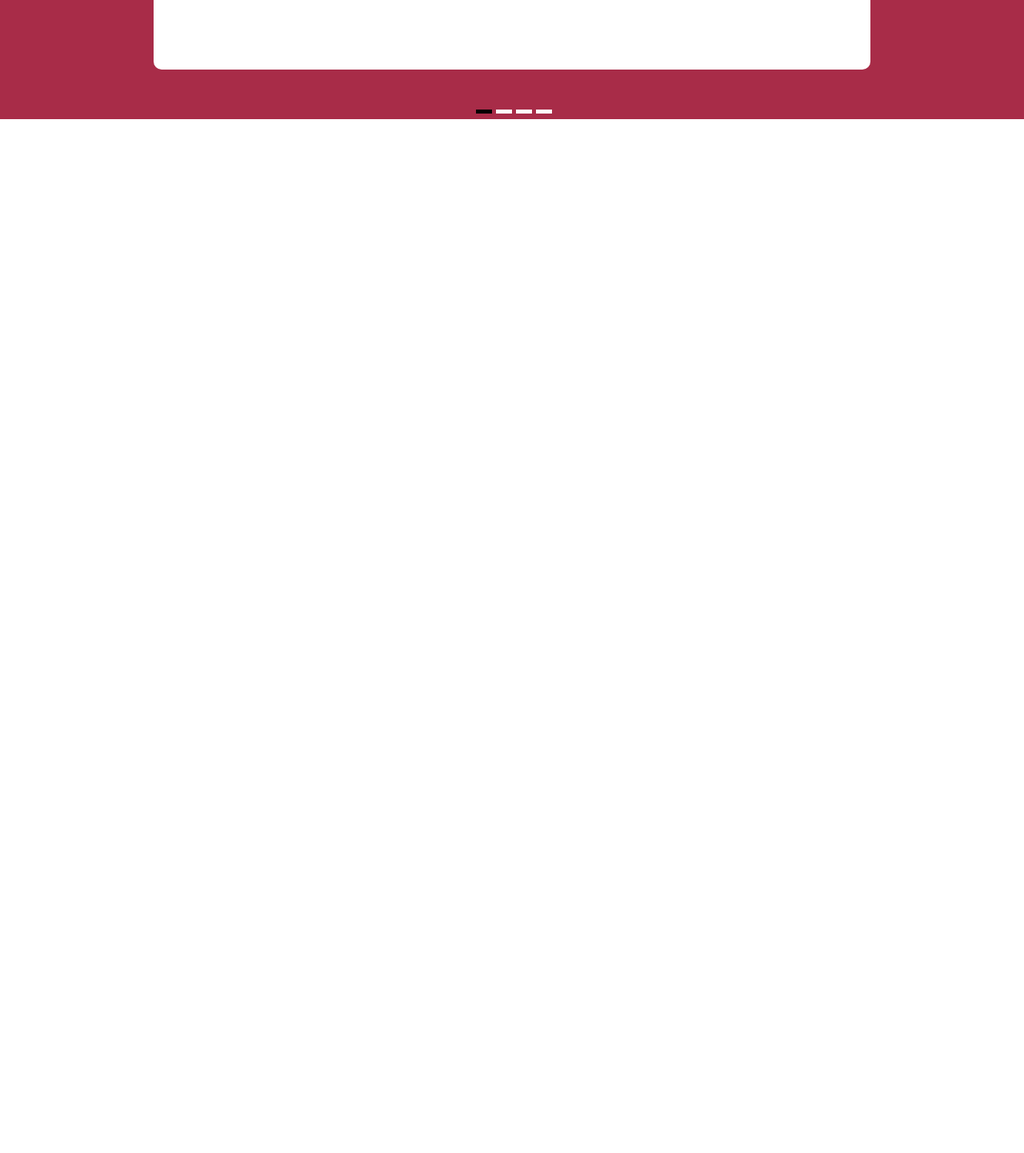
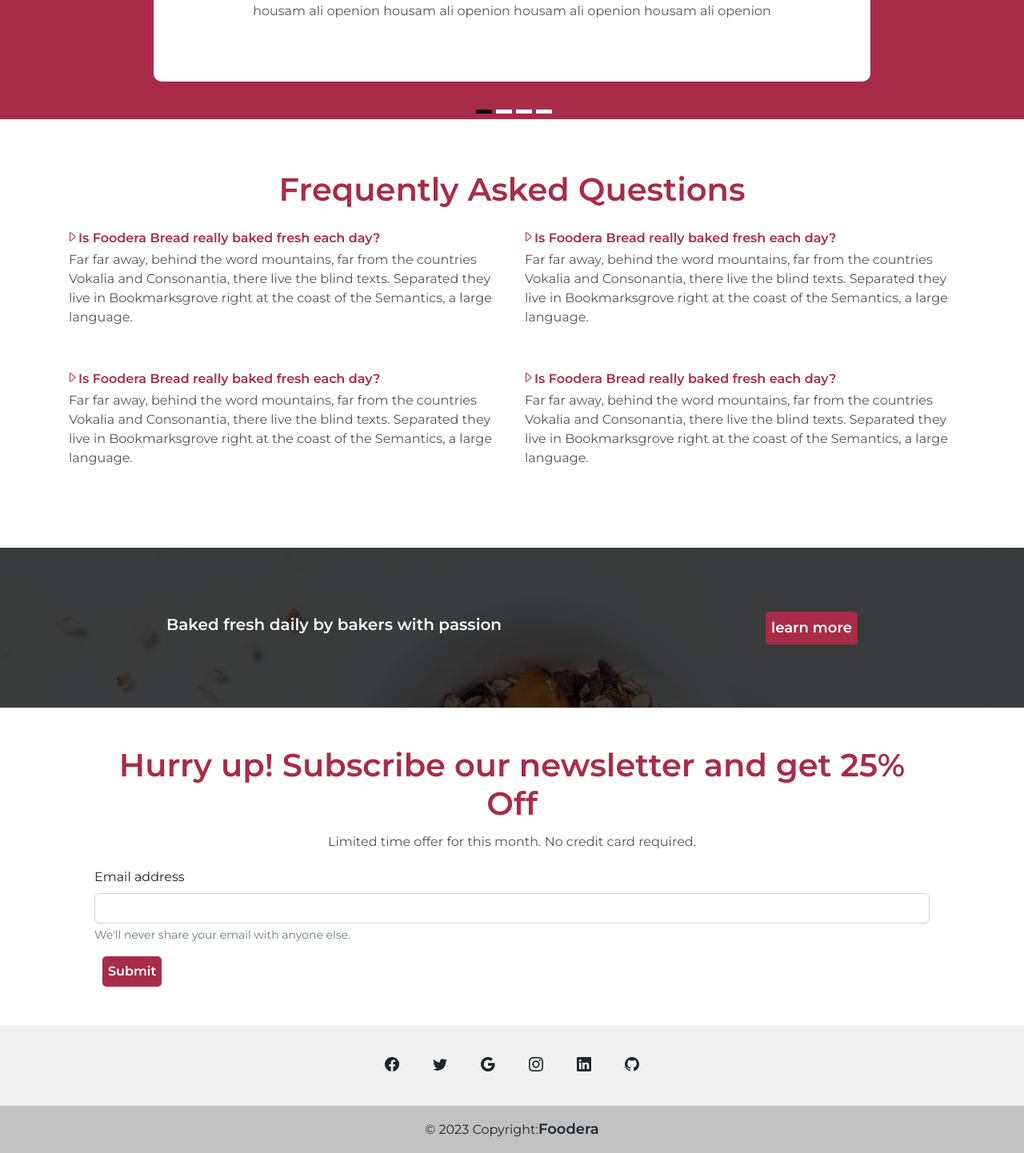
Before and after one commit to housamhegazy/react-bootstrap-firstproject, a React (Create React App) app: page / in a window 1280 px wide. Shown: the part 2854-4296 px from the top of the page at 80% size. Before the commit the page ends 3003 px from the top, so only its background shows below. Built offline with nearby package versions, Linux system fonts and the light colour scheme.

Commit message:
Update 8 files

```diff
--- /dev/null
+++ b/src/comp/Footer.jsx
@@ -0,0 +1,75 @@
+export default function Footer() {
+  return (
+    <footer
+      className="text-center text-white"
+      style={{ backgroundColor: "#f1f1f1" }}
+    >
+      <div className="container pt-4">
+        <section className="mb-4">
+          <a
+            className="btn btn-link btn-floating btn-lg text-dark m-1"
+            href="#!"
+            role="button"
+            data-mdb-ripple-color="dark"
+          >
+            <i className="bi bi-facebook"></i>
+          </a>
+
+          <a
+            className="btn btn-link btn-floating btn-lg text-dark m-1"
+            href="#!"
+            role="button"
+            data-mdb-ripple-color="dark"
+          >
+            <i className="bi bi-twitter"></i>
+          </a>
+
+          <a
+            className="btn btn-link btn-floating btn-lg text-dark m-1"
+            href="#!"
+            role="button"
+            data-mdb-ripple-color="dark"
+          >
+            <i className="bi bi-google"></i>
+          </a>
+
+          <a
+            className="btn btn-link btn-floating btn-lg text-dark m-1"
+            href="#!"
+            role="button"
+            data-mdb-ripple-color="dark"
+          >
+            <i className="bi bi-instagram"></i>
+          </a>
+
+          <a
+            className="btn btn-link btn-floating btn-lg text-dark m-1"
+            href="#!"
+            role="button"
+            data-mdb-ripple-color="dark"
+          >
+            <i className="bi bi-linkedin"></i>
+          </a>
+          <a
+            className="btn btn-link btn-floating btn-lg text-dark m-1"
+            href="#!"
+            role="button"
+            data-mdb-ripple-color="dark"
+          >
+            <i className="bi bi-github"></i>
+          </a>
+        </section>
+      </div>
+
+      <div
+        className="text-center text-dark p-3"
+        style={{ backgroundColor: "rgba(0, 0, 0, 0.2)" }}
+      >
+        © {new Date().getFullYear()} Copyright:
+        <a className="text-dark" href="#">
+          Foodera
+        </a>
+      </div>
+    </footer>
+  );
+}
--- /dev/null
+++ b/src/comp/SctionFive.jsx
@@ -0,0 +1,69 @@
+export default function SectionFive() {
+  return (
+    <div className="container my-5 py-3">
+      <h1 className="title text-center">Frequently Asked Questions</h1>
+      <div className="row">
+        <div className="col-12 col-sm-6 my-3">
+          <div className="d-flex align-items-center">
+            <i className="bi bi-caret-right red-color"></i>
+            <h6 className="title my-0">
+              {" "}
+              Is Foodera Bread really baked fresh each day?
+            </h6>
+          </div>
+          <p className="p-1">
+            Far far away, behind the word mountains, far from the countries
+            Vokalia and Consonantia, there live the blind texts. Separated they
+            live in Bookmarksgrove right at the coast of the Semantics, a large
+            language.
+          </p>
+        </div>
+        <div className="col-12 col-sm-6 my-3">
+          <div className="d-flex align-items-center">
+            <i className="bi bi-caret-right red-color"></i>
+            <h6 className="title my-0">
+              {" "}
+              Is Foodera Bread really baked fresh each day?
+            </h6>
+          </div>
+          <p className="p-1">
+            Far far away, behind the word mountains, far from the countries
+            Vokalia and Consonantia, there live the blind texts. Separated they
+            live in Bookmarksgrove right at the coast of the Semantics, a large
+            language.
+          </p>
+        </div>
+        <div className="col-12 col-sm-6 my-3">
+          <div className="d-flex align-items-center">
+            <i className="bi bi-caret-right red-color"></i>
+            <h6 className="title my-0">
+              {" "}
+              Is Foodera Bread really baked fresh each day?
+            </h6>
+          </div>
+          <p className="p-1">
+            Far far away, behind the word mountains, far from the countries
+            Vokalia and Consonantia, there live the blind texts. Separated they
+            live in Bookmarksgrove right at the coast of the Semantics, a large
+            language.
+          </p>
+        </div>
+        <div className="col-12 col-sm-6 my-3">
+          <div className="d-flex align-items-center">
+            <i className="bi bi-caret-right red-color"></i>
+            <h6 className="title my-0">
+              {" "}
+              Is Foodera Bread really baked fresh each day?
+            </h6>
+          </div>
+          <p className="p-1">
+            Far far away, behind the word mountains, far from the countries
+            Vokalia and Consonantia, there live the blind texts. Separated they
+            live in Bookmarksgrove right at the coast of the Semantics, a large
+            language.
+          </p>
+        </div>
+      </div>
+    </div>
+  );
+}
--- /dev/null
+++ b/src/comp/SectionSix.jsx
@@ -0,0 +1,23 @@
+export default function SectionSix() {
+  return (
+    <div
+      className=" position-relative"
+      style={{
+        backgroundImage: `url(./images/66.jpg)`,
+        backgroundSize: "cover",
+        backgroundAttachment: "fixed",
+        height: "200px",
+      }}
+    >
+      <div
+        className="position-absolute top-0 bottom-0 left-0 w-100 h-100 d-flex flex-column flex-md-row text-center align-items-center px-5 py-5 justify-content-around"
+        style={{ background: "#000000c2" }}
+      >
+        <h5 className="title text-light">
+          Baked fresh daily by bakers with passion
+        </h5>
+        <a className="custom-btn w-5">learn more</a>
+      </div>
+    </div>
+  );
+}
--- a/src/comp/Slider.jsx
+++ b/src/comp/Slider.jsx
@@ -1,14 +1,25 @@
 import { useState } from "react";
-
 
 function SliderCarousel() {
   let [counter, setCounter] = useState(0);
-  let [activeCarousel, setactiveCarousel] = useState('active');
+  let [activeCarousel, setactiveCarousel] = useState("active");
   const slides = [
-    { imageUrl: "./images/11.jpg", p: "housam ali openion housam ali openion housam ali openion housam ali openion" },
-    { imageUrl: "./images/22.jpg", p: "housam ali openion housam ali openion housam ali openion housam ali openion" },
-    { imageUrl: "./images/33.jpg", p: "housam ali openion housam ali openion housam ali openion housam ali openion" },
-    { imageUrl: "./images/44.jpg", p: "housam ali openion housam ali openion housam ali openion housam ali openion" },
+    {
+      imageUrl: "./images/11.jpg",
+      p: "housam ali openion housam ali openion housam ali openion housam ali openion",
+    },
+    {
+      imageUrl: "./images/22.jpg",
+      p: "housam ali openion housam ali openion housam ali openion housam ali openion",
+    },
+    {
+      imageUrl: "./images/33.jpg",
+      p: "housam ali openion housam ali openion housam ali openion housam ali openion",
+    },
+    {
+      imageUrl: "./images/44.jpg",
+      p: "housam ali openion housam ali openion housam ali openion housam ali openion",
+    },
   ];
   let Number = 0;
   const arr = [];
@@ -17,8 +28,12 @@ function SliderCarousel() {
   }
 
   return (
-    <div className="sliderContainer d-flex flex-column justify-content-center align-items-center" style={{ background: " #a82c48" }}>
-      <div className="sliders" >
+    <div
+      className="sliderContainer d-flex flex-column justify-content-center align-items-center"
+      style={{ background: " #a82c48" }}
+    >
+      <h1 className="text-light pt-4">Testmonials</h1>
+      <div className="sliders">
         {slides.map((item, index) => {
           return (
             <div
@@ -26,7 +41,7 @@ function SliderCarousel() {
               key={item.imageUrl}
               style={{
                 left: `calc(${index} * 100% )`,
-                transform:`translateX(${counter * -100}%)`
+                transform: `translateX(${counter * -100}%)`,
               }}
             >
               <img
@@ -41,12 +56,12 @@ function SliderCarousel() {
           );
         })}
       </div>
-        {/* carousel btns */}
-      <div className="carousel-container" >
+      {/* carousel btns */}
+      <div className="carousel-container">
         {arr.map((item, index) => {
           return (
             <span
-            key={index}
+              key={index}
               onClick={() => {
                 setCounter(index);
               }}
--- /dev/null
+++ b/src/comp/Subscribe.jsx
@@ -0,0 +1,36 @@
+export default function Subscribe() {
+  return (
+    <div className="container px-md-5 my-5">
+      <h1 className="title text-center">
+        Hurry up! Subscribe our newsletter and get 25% Off
+      </h1>
+      <p className="p-1 text-center">
+        Limited time offer for this month. No credit card required.
+      </p>
+      <form
+        onSubmit={(e) => {
+          e.preventDefault();
+        }}
+      >
+        <div className="mb-3">
+          <label htmlFor="exampleInputEmail1" className="form-label">
+            Email address
+          </label>
+          <input
+            required
+            type="email"
+            className="form-control"
+            id="exampleInputEmail1"
+            aria-describedby="emailHelp"
+          />
+          <div id="emailHelp" className="form-text">
+            We'll never share your email with anyone else.
+          </div>
+        </div>
+        <button type="submit" className="custom-btn">
+          Submit
+        </button>
+      </form>
+    </div>
+  );
+}
--- a/src/index.css
+++ b/src/index.css
@@ -43,6 +43,7 @@ nav a {
   cursor: pointer;
   margin-left: 10px;
   border: 2px solid transparent;
+  width: fit-content;
 }
 .custom-btn:hover {
   background-color: white !important;
@@ -76,6 +77,14 @@ nav a {
 .mobile-landing.title {
   font-size: 14px !important;
 }
+@media (max-width: 767px) {
+  h1 {
+    font-size: 18px !important;
+  }
+  .custom-btn {
+    font-size: 14px !important;
+  }
+}
 .mobile-landing-info {
   top: 20%;
   left: 0;
@@ -92,12 +101,12 @@ nav a {
 .red-color {
   color: var(--body-color-red-gray);
 }
-.sliderContainer{
+.sliderContainer {
   min-height: 400px;
 }
 .sliders {
   margin-top: 50px;
-  height: 300px;
+  height: 250px;
   width: 70%;
   position: relative;
   margin: auto;
@@ -108,17 +117,17 @@ nav a {
   position: absolute;
   top: 0%;
   width: 100%;
+  height: 100%;
   margin: auto;
   display: flex;
   flex-direction: column;
   justify-content: center;
   align-items: center;
-  height: 100%;
   background: white;
   transition: 1s;
 }
-.carousel-container{
-  height:fit-content
+.carousel-container {
+  height: fit-content;
 }
 .carousel {
   width: 20px;
--- a/src/pages/Home.jsx
+++ b/src/pages/Home.jsx
@@ -6,18 +6,26 @@ import SectionTwo from "comp/SectionTow";
 import SectionThree from "comp/SectionThree";
 import SectionFour from "comp/SectionFour";
 import SliderCarousel from "comp/Slider";
+import SectionFive from "comp/SctionFive";
+import Subscribe from "comp/Subscribe";
+import SectionSix from "comp/SectionSix";
+import Footer from "comp/Footer";
 
 export default function Home() {
   return (
     <>
       <Navbarr />
-      <Landing/>
-      <Counter/>
-      <SectionOne/>
-      <SectionTwo/>
-      <SectionThree/>
-      <SectionFour/>
-      <SliderCarousel/>
+      <Landing />
+      <Counter />
+      <SectionOne />
+      <SectionTwo />
+      <SectionThree />
+      <SectionFour />
+      <SliderCarousel />
+      <SectionFive />
+      <SectionSix />
+      <Subscribe />
+      <Footer />
     </>
   );
 }
```
Also changed, not shown: public/images/66.jpg (added).
